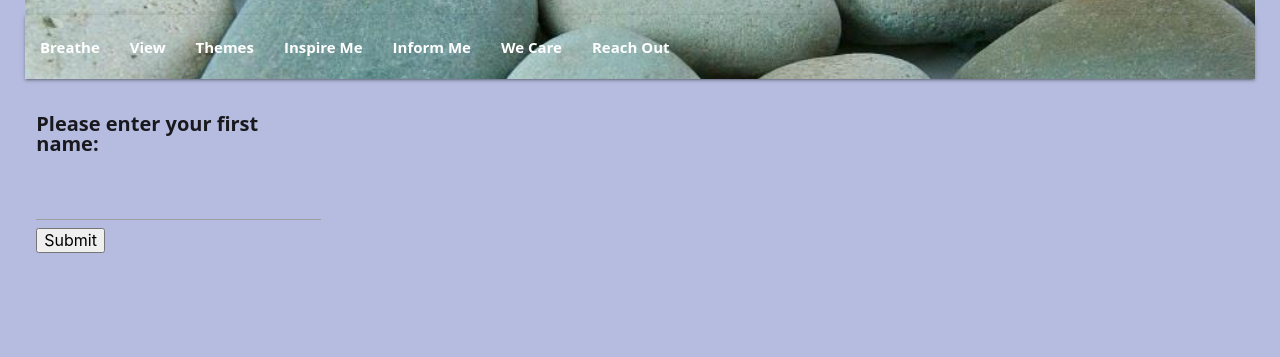
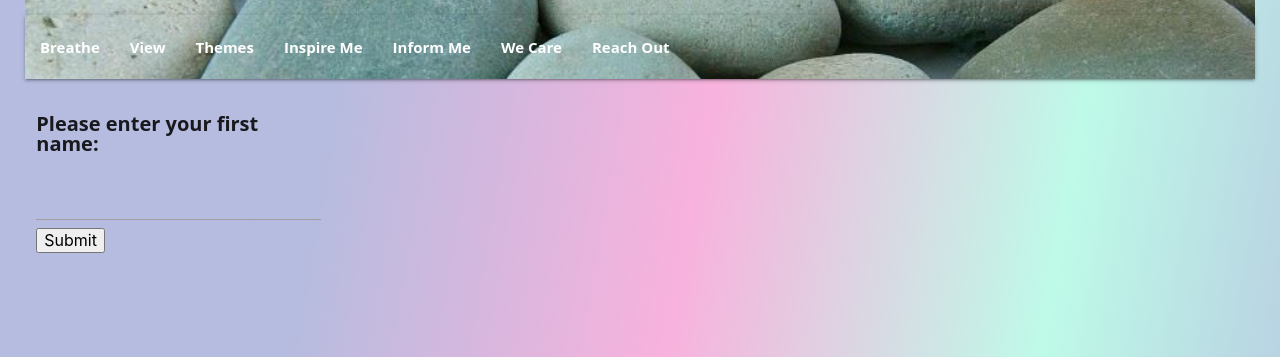
Before and after one commit to Kwerrell73/mood-boost, a plain HTML site: page index.html in a window 1280 px wide. Shown: the part 134-491 px from the top of the page. Drawn offline with nearby package versions, Linux system fonts and the light colour scheme.

Commit message:
added gradient background

```diff
--- a/assets/CSS/style.css
+++ b/assets/CSS/style.css
@@ -3,7 +3,7 @@ body {
   font-size: 16px;
   line-height: 1;
  padding: 25px;
- background-color: rgba(73, 88, 175, 0.4);
+ background: linear-gradient(100DEG, rgba(73, 88, 175, 0.4), rgba(73, 88, 175, 0.4), rgb(248, 178, 221), rgb(190, 250, 232),rgba(73, 88, 175, 0.4),   teal);
 }
 
 header {
```
